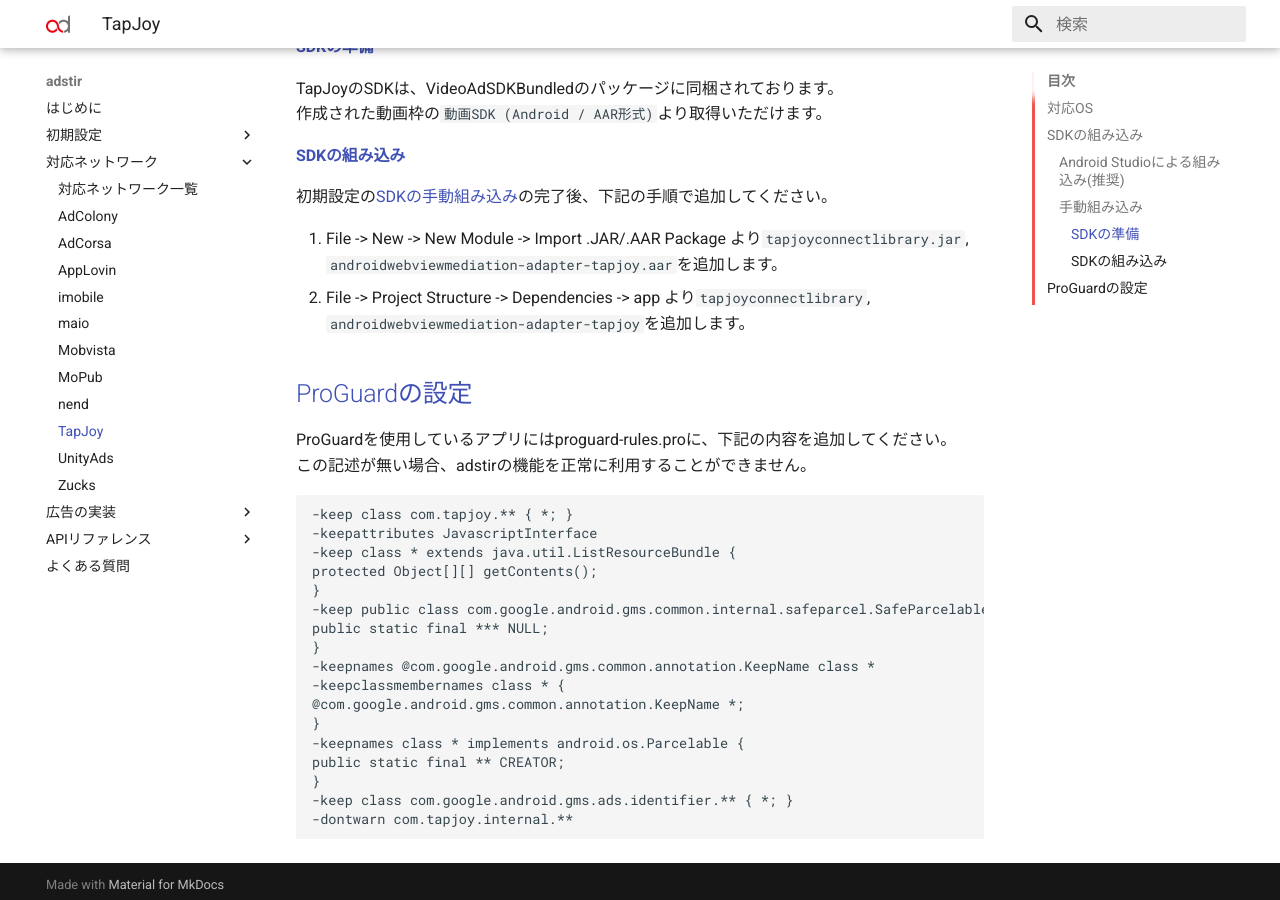
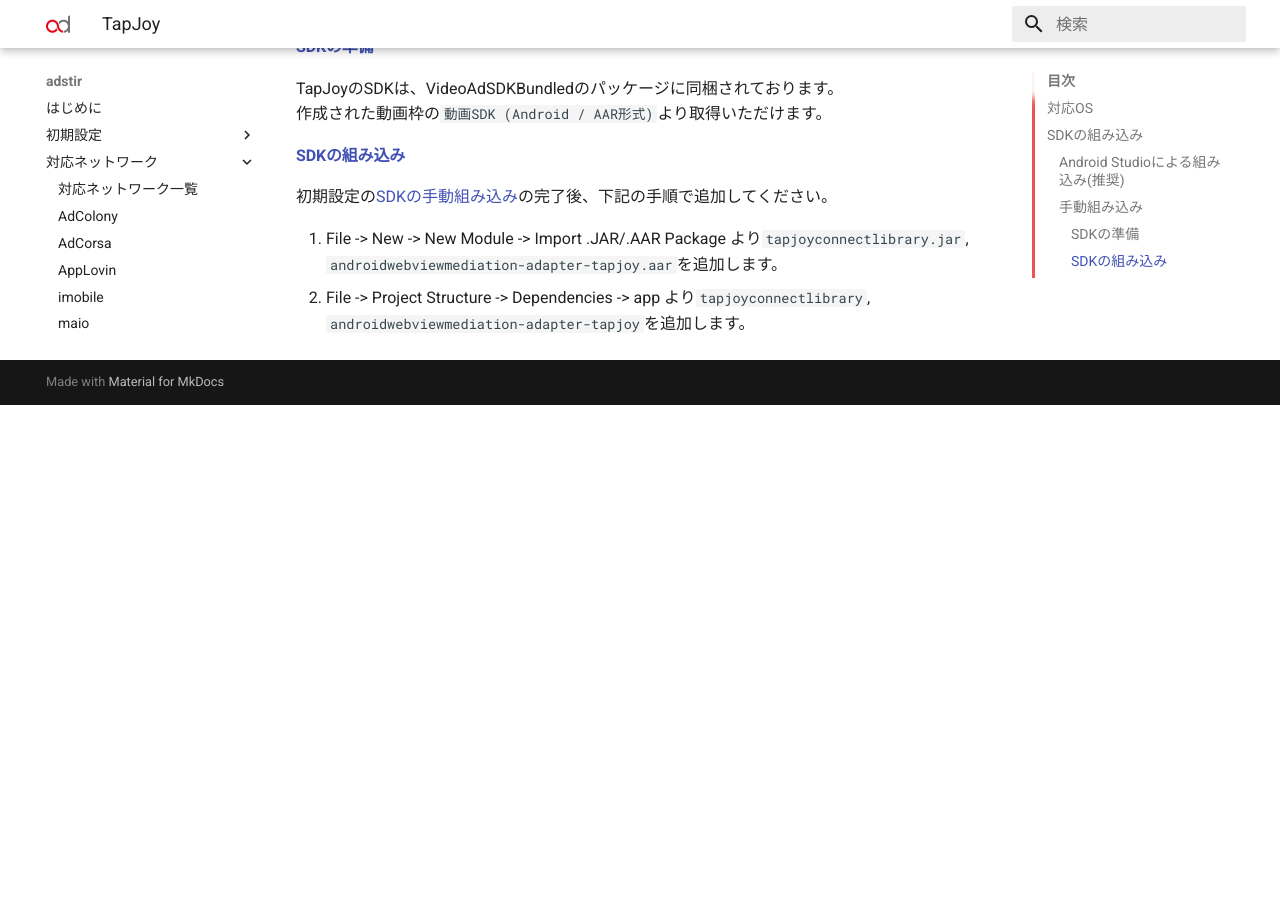
Before and after one commit to united-adstir/android-sdk-docs, an MkDocs documentation site: the page built from docs/adstir/network/tapjoy.md, in a window 1280 px wide and 900 px high, scrolled down 739 px. Built offline with MkDocs 1.6.1 and Material for MkDocs 9.7.7, drawn with Linux system fonts in a browser that asks for light colours; the version menu is left out; after the commit the page ends 1144 px from its top, so only the background shows below that.

Commit message:
update docs

````diff
--- a/docs/adstir/network/tapjoy.md
+++ b/docs/adstir/network/tapjoy.md
@@ -32,27 +32,3 @@
 
 1. File -> New -> New Module -> Import .JAR/.AAR Package より`tapjoyconnectlibrary.jar`, `androidwebviewmediation-adapter-tapjoy.aar`を追加します。
 2. File -> Project Structure -> Dependencies -> app より`tapjoyconnectlibrary`, `androidwebviewmediation-adapter-tapjoy`を追加します。
-
-## ProGuardの設定
-ProGuardを使用しているアプリにはproguard-rules.proに、下記の内容を追加してください。
-この記述が無い場合、adstirの機能を正常に利用することができません。
-
-```
--keep class com.tapjoy.** { *; }
--keepattributes JavascriptInterface
--keep class * extends java.util.ListResourceBundle {
-protected Object[][] getContents();
-}
--keep public class com.google.android.gms.common.internal.safeparcel.SafeParcelable {
-public static final *** NULL;
-}
--keepnames @com.google.android.gms.common.annotation.KeepName class *
--keepclassmembernames class * {
-@com.google.android.gms.common.annotation.KeepName *;
-}
--keepnames class * implements android.os.Parcelable {
-public static final ** CREATOR;
-}
--keep class com.google.android.gms.ads.identifier.** { *; }
--dontwarn com.tapjoy.internal.**
-```
````
Also changed, not shown: docs/adstir/network/nend.md (+0 -8 lines), docs/adstir/question.md (+0 -5 lines), docs/changelog.md (+7 -2 lines).
